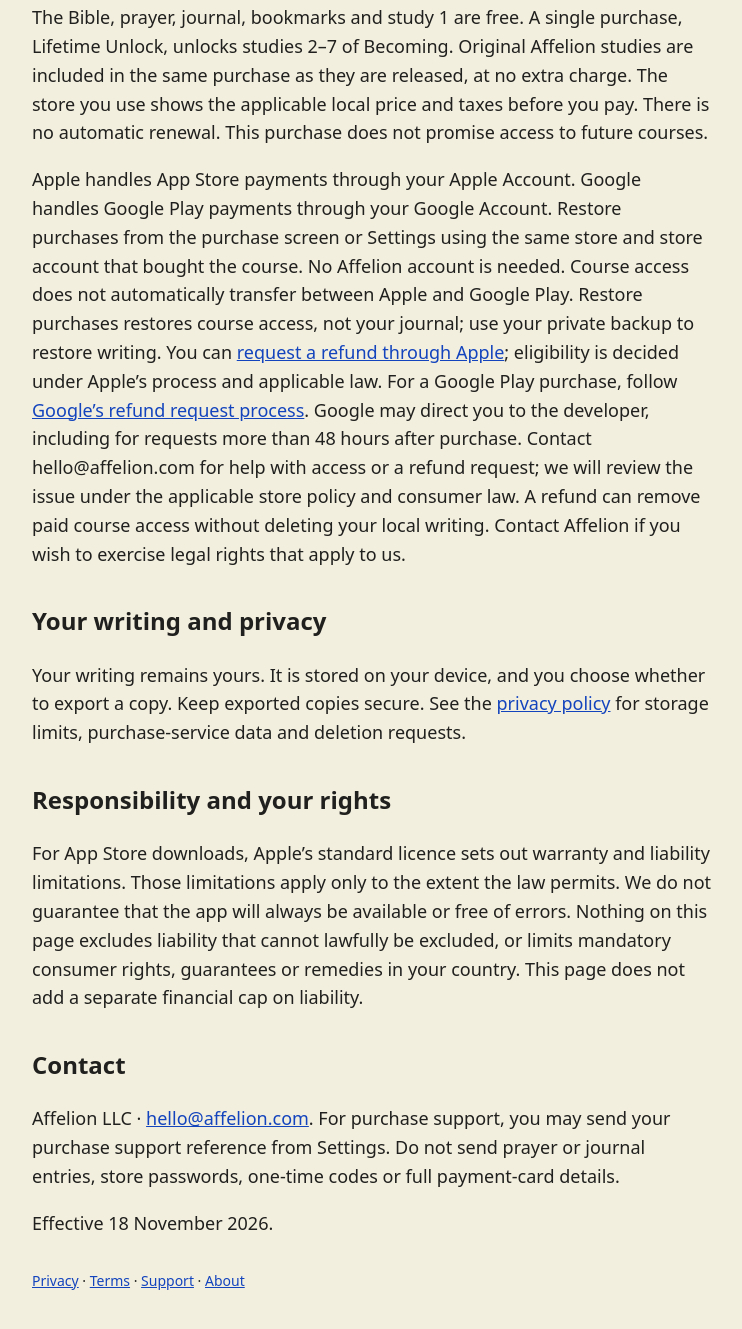
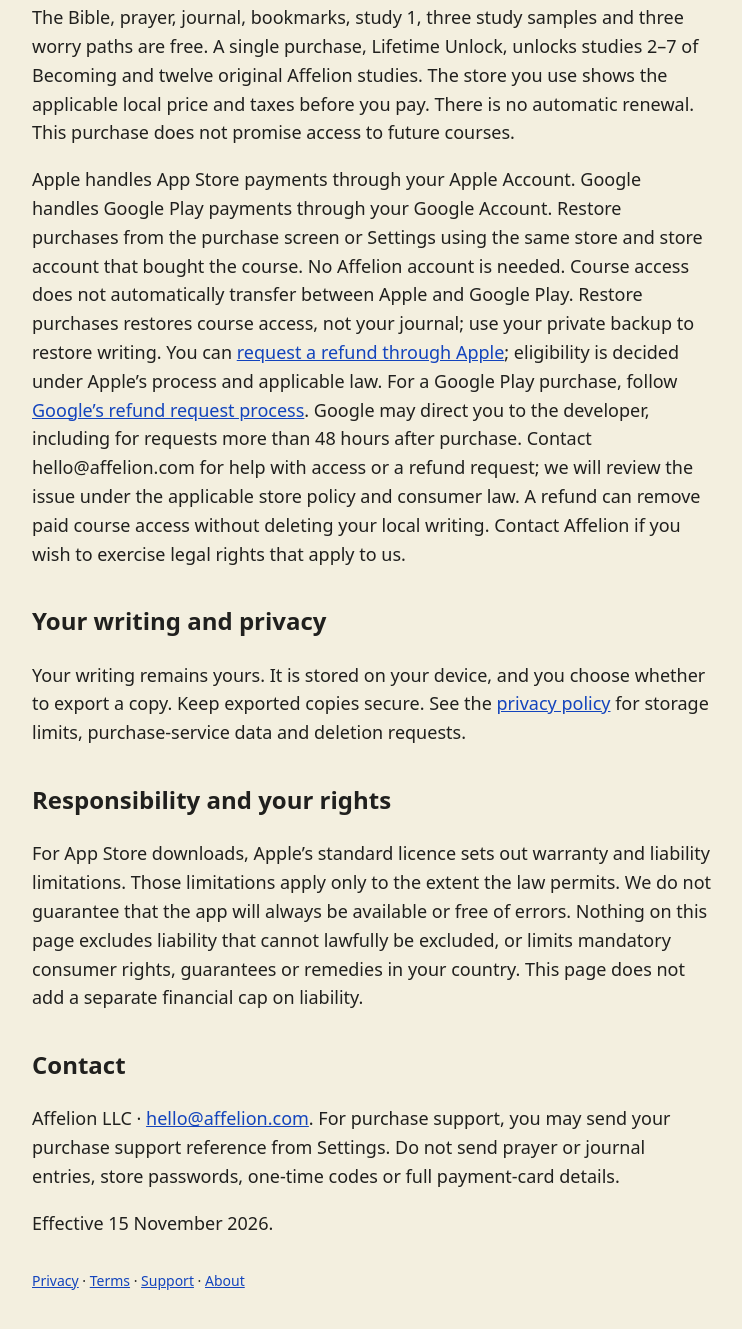
Before and after one commit to lusinevartan/affelion-bible-legal, a plain HTML site: page terms.html in a window 1280 px wide. Shown: the part 1733-3062 px from the top of the page, without its empty margins (268-1010 px from the left). Drawn offline with Linux system fonts and the light colour scheme.

Commit message:
Revert "Terms, support and privacy for Affelion Bible 1.3.1 (effective 18 November 2026)"
This reverts commit 0ff477eb245fa908c60b68b07736c7bcf847e0fb.

```diff
--- a/terms.html
+++ b/terms.html
@@ -15,7 +15,7 @@
 <h2>Bible text</h2>
 <p>Bible text: World English Bible British Edition, the 66 books of the Protestant canon. Catholic and Orthodox Bibles include additional books.</p>
 <h2>Purchases, restores and refunds</h2>
-<p>The Bible, prayer, journal, bookmarks and study 1 are free. A single purchase, Lifetime Unlock, unlocks studies 2–7 of Becoming. Original Affelion studies are included in the same purchase as they are released, at no extra charge. The store you use shows the applicable local price and taxes before you pay. There is no automatic renewal. This purchase does not promise access to future courses.</p>
+<p>The Bible, prayer, journal, bookmarks, study 1, three study samples and three worry paths are free. A single purchase, Lifetime Unlock, unlocks studies 2–7 of Becoming and twelve original Affelion studies. The store you use shows the applicable local price and taxes before you pay. There is no automatic renewal. This purchase does not promise access to future courses.</p>
 <p>Apple handles App Store payments through your Apple Account. Google handles Google Play payments through your Google Account. Restore purchases from the purchase screen or Settings using the same store and store account that bought the course. No Affelion account is needed. Course access does not automatically transfer between Apple and Google Play. Restore purchases restores course access, not your journal; use your private backup to restore writing. You can <a href="https://support.apple.com/en-us/118223" target="_blank" rel="noopener noreferrer">request a refund through Apple</a>; eligibility is decided under Apple’s process and applicable law. For a Google Play purchase, follow <a href="https://support.google.com/googleplay/workflow/9813244" target="_blank" rel="noopener noreferrer">Google’s refund request process</a>. Google may direct you to the developer, including for requests more than 48 hours after purchase. Contact hello@affelion.com for help with access or a refund request; we will review the issue under the applicable store policy and consumer law. A refund can remove paid course access without deleting your local writing. Contact Affelion if you wish to exercise legal rights that apply to us.</p>
 <h2>Your writing and privacy</h2>
 <p>Your writing remains yours. It is stored on your device, and you choose whether to export a copy. Keep exported copies secure. See the <a href="https://lusinevartan.github.io/affelion-bible-legal/privacy.html" target="_blank" rel="noopener noreferrer">privacy policy</a> for storage limits, purchase-service data and deletion requests.</p>
@@ -23,4 +23,4 @@
 <p>For App Store downloads, Apple’s standard licence sets out warranty and liability limitations. Those limitations apply only to the extent the law permits. We do not guarantee that the app will always be available or free of errors. Nothing on this page excludes liability that cannot lawfully be excluded, or limits mandatory consumer rights, guarantees or remedies in your country. This page does not add a separate financial cap on liability.</p>
 <h2>Contact</h2>
 <p>Affelion LLC · <a href="mailto:hello@affelion.com">hello@affelion.com</a>. For purchase support, you may send your purchase support reference from Settings. Do not send prayer or journal entries, store passwords, one-time codes or full payment-card details.</p>
-<p>Effective 18 November 2026.</p></article></main><nav aria-label="Information"><a href="privacy.html">Privacy</a> · <a href="terms.html">Terms</a> · <a href="support.html">Support</a> · <a href="about.html">About</a></nav></body></html>
+<p>Effective 15 November 2026.</p></article></main><nav aria-label="Information"><a href="privacy.html">Privacy</a> · <a href="terms.html">Terms</a> · <a href="support.html">Support</a> · <a href="about.html">About</a></nav></body></html>
```
Also changed, not shown: privacy.html (+1 -1 lines), support.html (+2 -2 lines).
